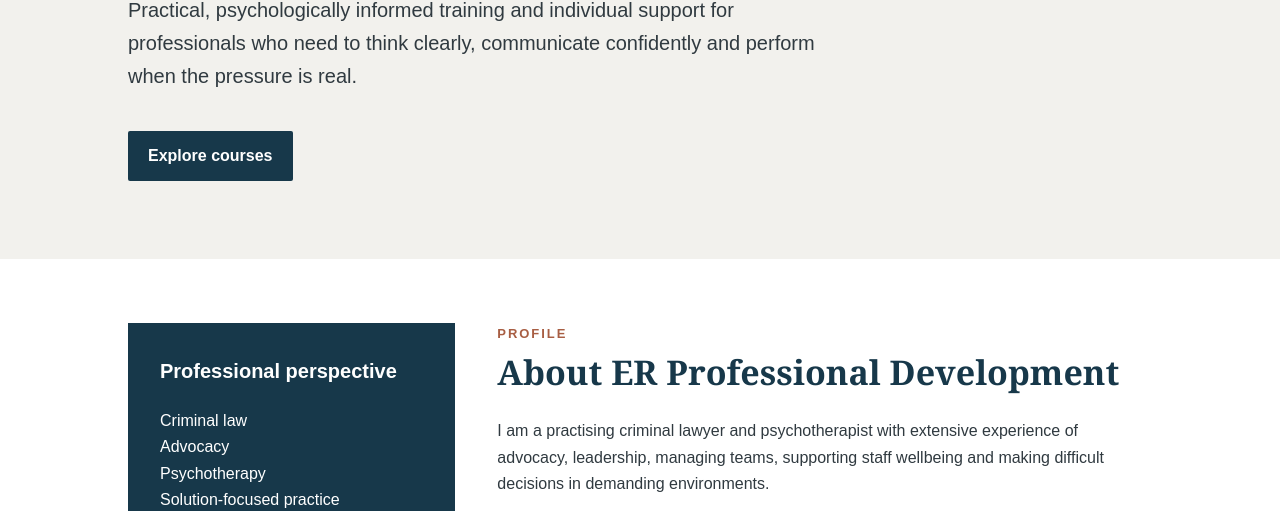
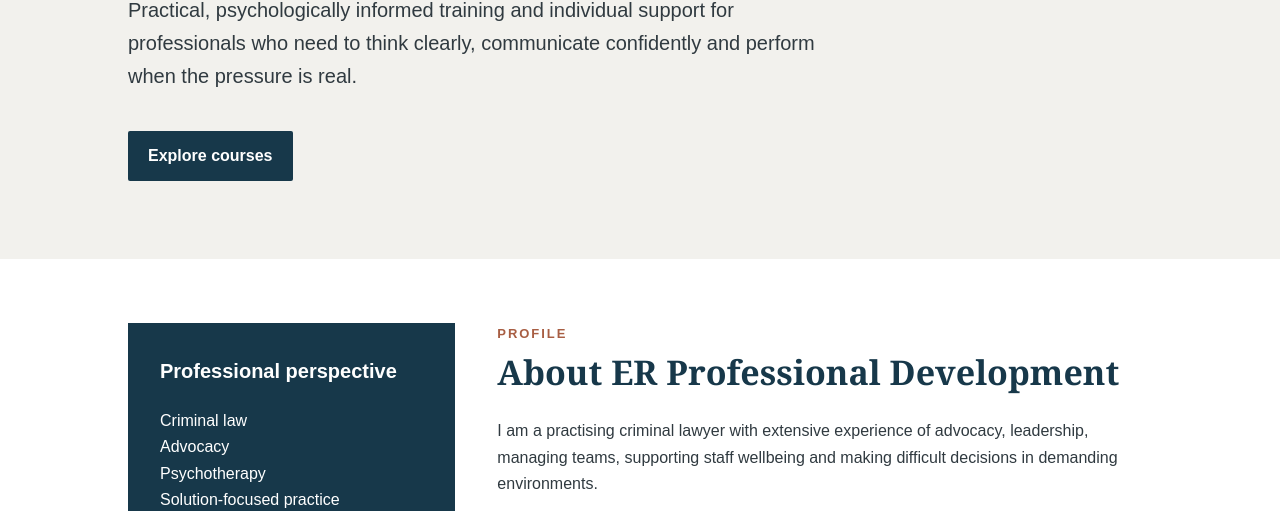
Before and after one commit to EmmaRowley/ER-Professional-Development, a plain HTML site: page index.html in a window 1280 px wide. Shown: the part 427-938 px from the top of the page. Drawn offline with Linux system fonts and the light colour scheme.

Commit message:
Revise 'About' section with updated profile details
Updated the 'About' section to reflect changes in professional experience and training.

```diff
--- a/index.html
+++ b/index.html
@@ -17,7 +17,7 @@ section{padding:64px 0}h2{font-family:Georgia,serif;color:var(--navy);font-size:
 <header><div class="wrap nav"><div class="brand"><img src="er-logo.png" alt="ER Professional Development logo"></div><nav><a href="#about">About</a><a href="#courses">Courses</a><a href="#contact">Contact</a></nav></div></header>
 <main>
 <section class="hero"><div class="wrap"><div class="eyebrow">Thinking clearly. Leading well. Handling pressure.</div><h1>Professional development for people doing demanding work.</h1><p class="lead">Practical, psychologically informed training and individual support for professionals who need to think clearly, communicate confidently and perform when the pressure is real.</p><a class="btn" href="#courses">Explore courses</a></div></section>
-<section id="about"><div class="wrap profile"><aside class="profile-card"><h3>Professional perspective</h3><p>Criminal law<br>Advocacy<br>Psychotherapy<br>Solution-focused practice<br>Hypnotherapy-informed techniques</p></aside><div><div class="eyebrow">Profile</div><h2>About ER Professional Development</h2><p>I am a practising criminal lawyer and psychotherapist with extensive experience of advocacy, leadership, managing teams, supporting staff wellbeing and making difficult decisions in demanding environments.</p><p>My interest in psychology began with my studies in 1998. My work now brings together professional experience, psychotherapy, solution-focused practice and hypnotherapy-informed techniques.</p><p>The approach is straightforward: less jargon, no unrealistic promises about removing pressure, and practical ways to help people access what they already know and do their best thinking when it matters.</p></div></div></section>
+<section id="about"><div class="wrap profile"><aside class="profile-card"><h3>Professional perspective</h3><p>Criminal law<br>Advocacy<br>Psychotherapy<br>Solution-focused practice<br>Hypnotherapy-informed techniques</p></aside><div><div class="eyebrow">Profile</div><h2>About ER Professional Development</h2><p>I am a practising criminal lawyer with extensive experience of advocacy, leadership, managing teams, supporting staff wellbeing and making difficult decisions in demanding environments.</p><p>My interest in psychology began with my studies in 1998. My work now brings together professional experience, psychotherapy, solution-focused practice and hypnotherapy-informed techniques where I am currently undertaking further professional training in this area..</p><p>The approach is straightforward: less jargon, no unrealistic promises about removing pressure, and practical ways to help people access what they already know and do their best thinking when it matters.</p></div></div></section>
 <section class="courses" id="courses"><div class="wrap"><div class="eyebrow">Courses & support</div><h2>Ways to work with me</h2><div class="grid">
 <article class="card"><h3>Keeping Your Head When the Pressure Is On</h3><p>For teams, managers and senior leaders working in demanding professional environments.</p><p>Clearer thinking, difficult decisions, challenging conversations and practical solution-focused techniques.</p><p class="price">Half-day workshops from £1,750</p></article>
 <article class="card"><h3>Giving Evidence With Confidence</h3><p>For professionals who know their subject but feel anxious about giving evidence or being questioned.</p><p>Support with focus, anxiety, confidence and preparation. This does not coach the substance of evidence.</p><p class="price">Individual 90 minutes £395<br>Three sessions £895<br>Organisations from £1,750</p></article>
```
